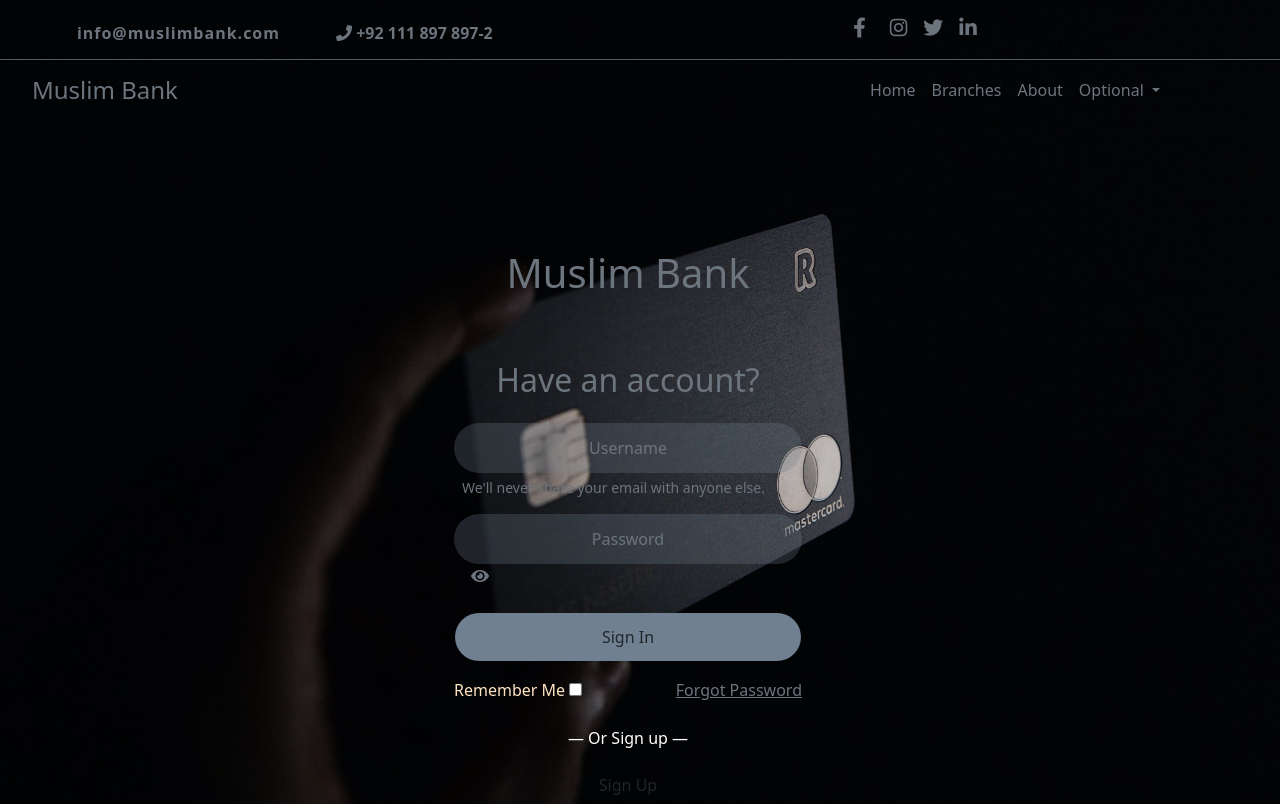
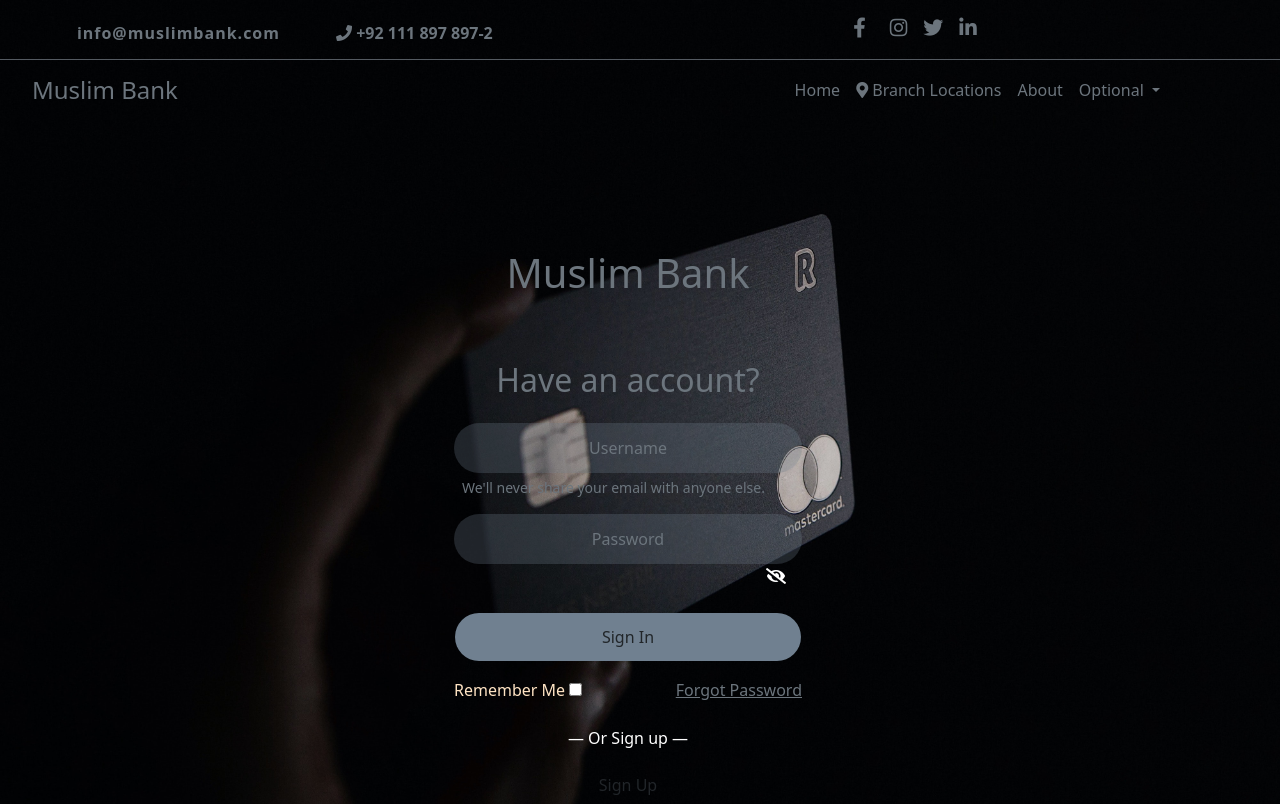
Before and after one commit to madyanshaikh/Online-Banking, an Angular app: page /login-form in a window 1280 px wide. Built offline with nearby package versions, Linux system fonts and the light colour scheme.

Commit message:
Added Hide/Show Button

```diff
--- a/package.json
+++ b/package.json
@@ -29,7 +29,7 @@
   },
   "devDependencies": {
     "@angular-devkit/build-angular": "~12.0.4",
-    "@angular/cli": "~12.0.4",
+    "@angular/cli": "^12.0.5",
     "@angular/compiler-cli": "~12.0.4",
     "@types/jasmine": "~3.6.0",
     "@types/node": "^12.11.1",
--- a/src/app/login-form/login-form.component.css
+++ b/src/app/login-form/login-form.component.css
@@ -26,3 +26,9 @@
 .dropdown-item{
 color:slategray;
 }
+#hideShowBtn{
+  position: relative;
+  display: flex;
+  justify-content: flex-end;
+
+}
--- a/src/app/login-form/login-form.component.html
+++ b/src/app/login-form/login-form.component.html
@@ -30,7 +30,7 @@
                     <a class="nav-link h6 text-secondary" href="#">Home <span class="sr-only">(current)</span></a>
                 </li>
                 <li class="nav-item">
-                    <a class="nav-link h6 text-secondary" href="#">Branches</a>
+                    <a class="nav-link h6 text-secondary" href="#"><i class="fas fa-map-marker-alt"></i> Branch Locations</a>
                 </li>
                 <li class="nav-item">
                     <a class="nav-link h6 text-secondary" href="#">About</a>
@@ -72,11 +72,12 @@
                                     else.</small>
                             </div>
 
-                            <div class="form-group">
+                            <div class="form-group" id="show_hide_password">
                                 <input id="password-field" type="password" [(ngModel)]="password" class="form-control text-center"
                                     placeholder="Password" required="" >
-                                <span toggle="#password-field" class="mr-auto" >
-                                    <i class="fa fa-fw fa-eye field-icon toggle-password text-secondary ml-3 pt-1"></i></span>
+                                <span id="hideShowBtn" class="pr-3">
+                                    <a href="#" class="text-white"><i class="fa fa-eye-slash" aria-hidden="true"></i></a>
+                                    </span>
                             </div>
                             <div class="form-group pt-2">
                                 <button type="submit" id="btn-1" class="form-control btn" (click)="onlogin()">Sign In</button>
--- a/src/app/login-form/login-form.component.ts
+++ b/src/app/login-form/login-form.component.ts
@@ -1,6 +1,7 @@
 import { Component, OnInit } from '@angular/core';
 import { Router } from '@angular/router';
 import { MatSnackBar } from '@angular/material/snack-bar';
+declare var $: any;
 
 @Component({
   selector: 'app-login-form',
@@ -8,19 +9,32 @@
   styleUrls: ['./login-form.component.css']
 })
 export class LoginFormComponent implements OnInit {
-
+  ngOnInit(): void{
+    $(document).ready(function() {
+      $("#show_hide_password a").on('click', function(event: { preventDefault: () => void; }){
+          event.preventDefault();
+          if($('#show_hide_password input').attr("type") == "text"){
+              $('#show_hide_password input').attr('type', 'password');
+              $('#show_hide_password i').addClass( "fa-eye-slash" );
+              $('#show_hide_password i').removeClass( "fa-eye" );
+          }else if($('#show_hide_password input').attr("type") == "password"){
+              $('#show_hide_password input').attr('type', 'text');
+              $('#show_hide_password i').removeClass( "fa-eye-slash" );
+              $('#show_hide_password i').addClass( "fa-eye" );
+          }
+      });
+  });
+  }
   username = ''
   password = ''
 
-  constructor(private snackbar:MatSnackBar,private router:Router) { }
+  constructor(private snackbar: MatSnackBar, private router: Router) { }
 
 
-  ngOnInit(): void {
-  }
+
   onlogin() {
-    if(this.username=='admin' && this.password=='admin123')
-    {
-      sessionStorage.setItem("isLogedIn","true")
+    if (this.username == 'admin' && this.password == 'admin123') {
+      sessionStorage.setItem("isLogedIn", "true")
       this.router.navigate(['index1'])
     }
     else {
```
